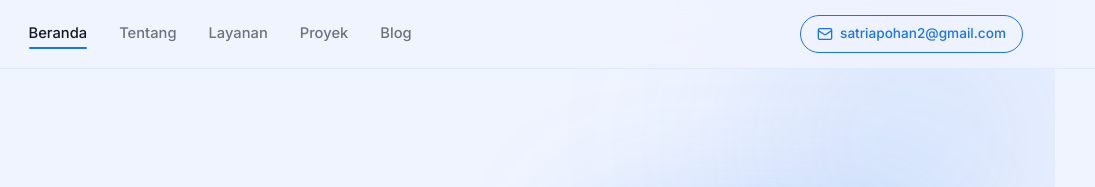
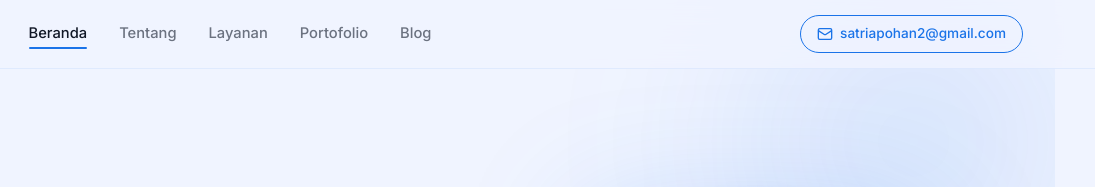
Before and after one commit to SatriaSbPohan/satriapohan, a website built with Vite: page index.html in a window 1280 px wide. Shown: the top 187 px of the page, 185-1280 px from the left. Built offline with nearby package versions, Linux system fonts and the light colour scheme.

Commit message:
Update index.html

```diff
--- a/index.html
+++ b/index.html
@@ -27,7 +27,7 @@
         <a href="#home" class="nav-link active">Beranda</a>
         <a href="#about" class="nav-link">Tentang</a>
         <a href="#services" class="nav-link">Layanan</a>
-        <a href="#projects" class="nav-link">Proyek</a>
+        <a href="#projects" class="nav-link">Portofolio</a>
         <a href="#blog" class="nav-link">Blog</a>
       </nav>
       <a href="mailto:satriapohan2@gmail.com" class="nav-email" id="nav-email">
```
